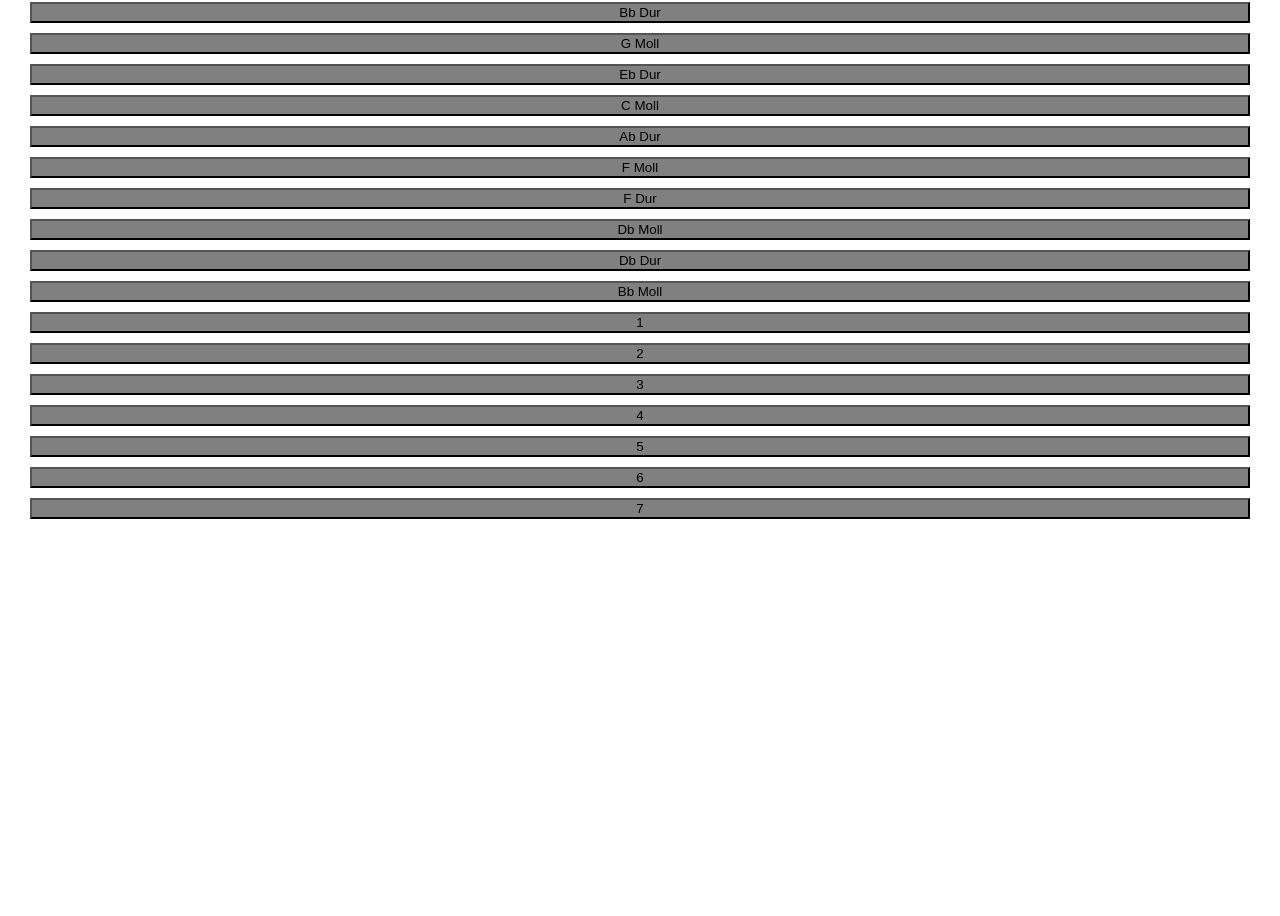
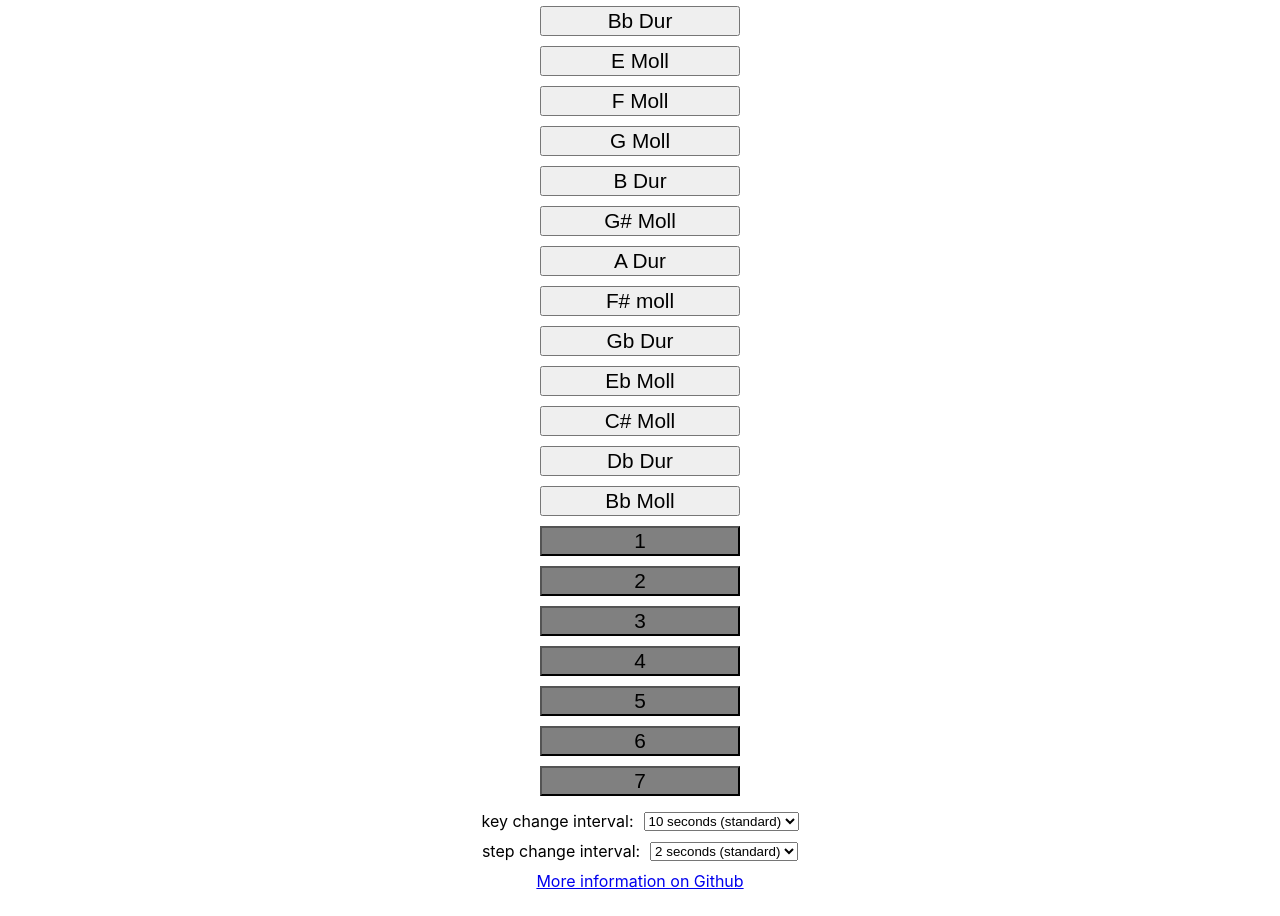
Before and after one commit to vincentwue/steps-learner, a React (Create React App) app: page / in a window 1280 px wide. Shown: the part 1178-2094 px from the top of the page. Before the commit the page ends 1727 px from the top, so only its background shows below. Built offline with nearby package versions, Linux system fonts and the light colour scheme.

Commit message:
Readme and time changing

```diff
--- a/src/App.module.css
+++ b/src/App.module.css
@@ -1,6 +1,13 @@
 
 body {
     padding:20px;
+}
+
+.App {
+    display: flex;
+    flex-direction: column;
+    align-items: center;
+    justify-content: center;
 }
 
 .box {
@@ -11,6 +18,8 @@ body {
     display: flex;
     flex-direction: column;
     margin:5px;
+    align-items: center;
+    justify-content: center;
 }
 
 .ignoreButton {
@@ -32,3 +41,28 @@ body {
     margin:60px
 
 }
+
+.flexrow {
+    display: flex;
+    width:400px;
+    align-items: center;
+    justify-content: center;
+    margin:5px;
+}
+
+select {
+    margin-left:10px;
+}
+
+button {
+    width:200px;
+    font-size:1.3em;
+}
+
+.flexcolumn {
+    display: flex;
+    flex-direction: column;
+    justify-content: center;
+    align-items: center;
+    width:100%
+}
--- a/src/App.tsx
+++ b/src/App.tsx
@@ -13,14 +13,15 @@ function App() {
   const [controller] = useState(new RandomController())
 
   useEffect(() => {
+    setState(controller.state)
     controller.onChange.subscribe(state => {
       setState(state)
     })
-  }, [])
+  }, [controller, setState])
 
   console.log(state)
 
-  const ignore = [...keys,  ...numbers ].map(s => <button
+  const ignore = [...keys, ...numbers].map(s => <button
     className={(state?.ignore.includes(s) ? classes.ignored : classes.included) + " " + classes.ignoreButton}
     onClick={e => {
       if (state) {
@@ -34,6 +35,19 @@ function App() {
       }
     }}>{s}</button>)
 
+  const options = [
+    <option value="500">0.5 second</option>,
+    <option value="1000">1 second</option>,
+    <option value="2000">2 seconds</option>,
+    <option value="3000">3 seconds</option>,
+    <option value="4000">4 seconds</option>,
+    <option value="5000">5 seconds</option>,
+    <option value="7000">7 seconds</option>,
+    <option value="10000">12 seconds</option>,
+    <option value="12000">12 seconds</option>,
+    <option value="20000">20 seconds</option>,
+    <option value="30000">30 seconds</option>,
+  ]
   return (
     <div className="App">
       <div><button onClick={e => controller.nextKey()}>next key</button></div>
@@ -54,7 +68,53 @@ function App() {
 
 
       <div className={classes.ignore}>{ignore}</div>
+      <div className={classes.flexcolumn}>
 
+
+
+
+        <div className={classes.flexrow}>
+
+
+
+          key change interval:
+          <select name="keys" id="keyID"
+            onChange={e => {
+              controller.startIntervals(parseFloat(e.target.value), controller.state.numberChangeInterval)
+            }}>
+
+            <option value="10000">10 seconds (standard)</option>
+
+            {options}
+
+          </select>
+        </div>
+
+        <div className={classes.flexrow}>
+
+
+
+          step change interval:
+          <select name="numbers" id="numberID" /* value={state?.numberChangeInterval.toString() && "2000"} */
+            onChange={e => {
+              controller.startIntervals(controller.state.keyChangeInterval, parseFloat(e.target.value))
+            }}>
+
+            <option value="2000">2 seconds (standard)</option>
+
+            {options}
+
+          </select>
+        </div>
+
+        <div className={classes.flexrow}>
+
+
+          <a target="_blank" href={"https://github.com/vincentwue/steps-learner"} >More information on Github</a>
+
+        </div>
+
+      </div>
     </div>
   );
 }
--- a/src/Controller.ts
+++ b/src/Controller.ts
@@ -2,35 +2,41 @@ import { Subject } from "rxjs"
 
 
 export const keys = [
+    "C Dur",
+    "G Dur",
+
+    "Ab Dur",
+    "Eb Dur",
+
+    "D Moll",
+    "C Moll",
+
+    "F Dur",
+    "E Dur",
+
+    "A Moll",
+
+
+    "Bb Dur",
+
+    "E Moll",
+
+    "F Moll",
+
+
+    "G Moll",
+
     "B Dur ",
     "G# Moll",
 
     "A Dur ",
     "F# moll ",
 
-    "F Dur",
-    "D Moll",
-
-    "C Dur",
-    "A Moll",
-
-    "G Dur",
-    "E Moll",
-
     "Gb Dur",
     "Eb Moll",
 
-    "Bb Dur",
-    "G Moll",
 
-    "Eb Dur",
-    "C Moll",
-
-    "Ab Dur",
-    "F Moll",
-
-    "F Dur",
-    "Db Moll",
+    "C# Moll",
 
     "Db Dur",
     "Bb Moll",
@@ -50,41 +56,75 @@ export interface IState {
     number: string
     key: string
     ignore: string[]
+    keyChangeInterval:number
+    numberChangeInterval:number
 }
 
 export default class RandomController {
 
     private _key = keys[1]
     private _number = numbers[1]
-    private _ignore: string[] = []
+    private _ignore: string[] = [...keys]
 
     private _onChange = new Subject<IState>()
+
+    private _numberChangeInterval: number = 2000
+    private _keyChangeInterval: number = 10000
 
     constructor() {
         this.nextNumber()
         this.nextKey()
-        setInterval(() => {
+        this.publish()
+        this.startIntervals(10000, 2000)
+    }
+
+    private _keyIntervalId: number | undefined
+    private _numberIntervalId: number | undefined
+
+    public startIntervals(keyInterval: number, numberInterval: number) {
+
+        if (this._numberIntervalId !== undefined) {
+            window.clearInterval(this._numberIntervalId)
+        }
+        if (this._keyIntervalId !== undefined) {
+            window.clearInterval(this._keyIntervalId)
+        }
+
+
+        this._numberChangeInterval = numberInterval
+        this._keyChangeInterval = keyInterval
+        console.log(this.state)
+
+        this._keyIntervalId = window.setInterval(() => {
             this.nextKey()
-        }, 10000)
-        setInterval(() => {
+        }, keyInterval)
+        this._numberIntervalId = window.setInterval(() => {
             this.nextNumber()
-        }, 2000)
+        }, numberInterval)
+
+        this.publish()
+
     }
 
 
+    public get state() {
+        return {
+            number: this._number,
+            key: this._key,
+            ignore: this._ignore,
+            keyChangeInterval: this._keyChangeInterval,
+            numberChangeInterval: this._numberChangeInterval,
+        }
+    }
 
     private publish() {
-        this._onChange.next({
-            number: this._number,
-            key: this._key,
-            ignore: this._ignore
-        })
+        this._onChange.next(this.state)
     }
 
     public nextNumber() {
         let n = "0"
         let i = 0
-        while (n === "0" && i<100) {
+        while (n === "0" && i < 100) {
             n = randomFromArray(numbers.filter(n => n !== this._number).filter(n => !this._ignore.includes(n)))
             i++
         }
@@ -95,7 +135,7 @@ export default class RandomController {
     public nextKey() {
         let k = undefined
         let i = 0
-        while (!k && i<100) {
+        while (!k && i < 100) {
             k = randomFromArray(keys.filter(n => n !== this._key).filter(n => !this._ignore.includes(n)))
             i++
         }
@@ -103,7 +143,6 @@ export default class RandomController {
             this._key = k
             this.publish()
         }
-
     }
 
     public get ignore() {
```
Also changed, not shown: 1 other file (tests, documents, lock files or other folders).
